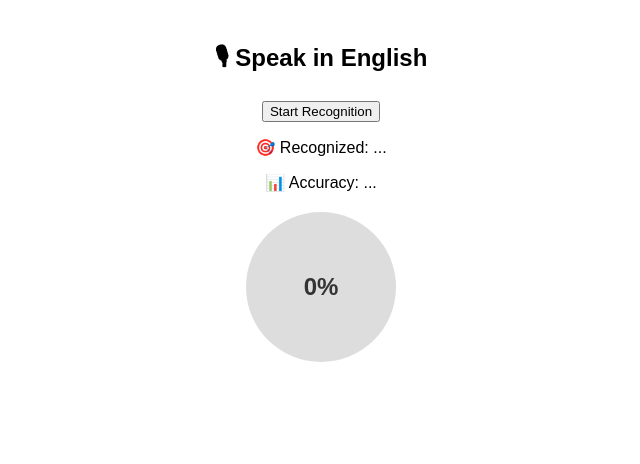
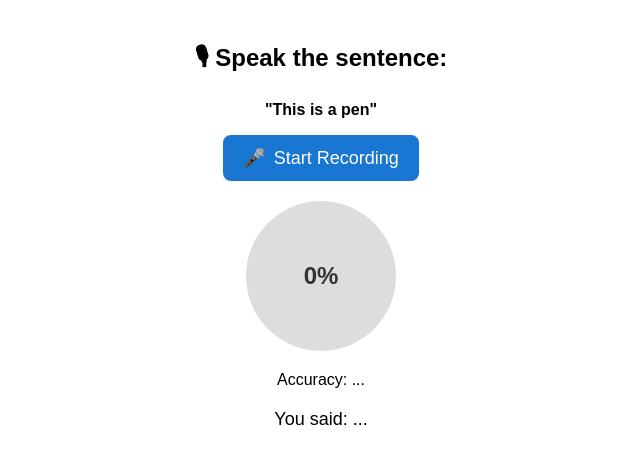
Before and after one commit to cia999g/siaspeech, a plain HTML site: page index.html in a window 1280 px wide. Shown: the whole page, without its empty margins (319-959 px from the left). Drawn offline with Linux system fonts and the light colour scheme.

Commit message:
Add files via upload

```diff
--- a/index.html
+++ b/index.html
@@ -2,18 +2,30 @@
 <html lang="en">
 <head>
   <meta charset="UTF-8" />
-  <title>Speech Accuracy</title>
+  <title>English Speaking Accuracy</title>
   <style>
     body {
       font-family: Arial, sans-serif;
       text-align: center;
       margin-top: 40px;
     }
+    #micButton {
+      padding: 12px 20px;
+      font-size: 18px;
+      background-color: #1976d2;
+      color: white;
+      border: none;
+      border-radius: 8px;
+      cursor: pointer;
+    }
+    #micIcon {
+      margin-right: 8px;
+    }
     #progressCircle {
       width: 150px;
       height: 150px;
       border-radius: 50%;
-      background: conic-gradient(#4caf50 0%, #ddd 0%);
+      background: conic-gradient(#2196f3 0%, #ddd 0%);
       display: flex;
       align-items: center;
       justify-content: center;
@@ -22,42 +34,69 @@
       font-weight: bold;
       color: #333;
     }
+    #resultDisplay {
+      font-size: 18px;
+      margin-top: 20px;
+    }
+    .wrong {
+      color: red;
+      font-weight: bold;
+    }
   </style>
 </head>
 <body>
-  <h2>🎙 Speak in English</h2>
-  <button onclick="startRecognition()">Start Recognition</button>
-
-  <p id="resultText">🎯 Recognized: <span id="recognizedText">...</span></p>
-  <p id="accuracyText">📊 Accuracy: <span id="accuracyResult">...</span></p>
+  <h2>🎙 Speak the sentence:</h2>
+  <p><strong>"This is a pen"</strong></p>
+  <button id="micButton" onclick="startRecognition()">
+    <span id="micIcon">🎤</span><span id="btnText">Start Recording</span>
+  </button>
 
   <div id="progressCircle">0%</div>
+  <p id="accuracyText">Accuracy: ...</p>
+  <div id="resultDisplay">You said: <span id="coloredResult">...</span></div>
 
   <script>
-    const targetSentence = "This is a pen";
+    const target = "This is a pen";
 
     function startRecognition() {
+      const btn = document.getElementById("btnText");
+      btn.textContent = "Recording...";
+
       const recognition = new (window.SpeechRecognition || window.webkitSpeechRecognition)();
       recognition.lang = 'en-US';
       recognition.interimResults = false;
 
       recognition.onresult = function(event) {
-        const transcript = event.results[0][0].transcript.trim();
-        document.getElementById('recognizedText').textContent = transcript;
+        const result = event.results[0][0].transcript.trim();
+        btn.textContent = "Start Recording";
 
-        const accuracy = calculateAccuracy(transcript.toLowerCase(), targetSentence.toLowerCase());
-        document.getElementById('accuracyResult').textContent = accuracy + '% 일치합니다.';
+        const accuracy = getAccuracy(result.toLowerCase(), target.toLowerCase());
+        document.getElementById("accuracyText").textContent = `Accuracy: ${accuracy}%`;
         updateProgressCircle(accuracy);
+
+        // 단어 단위 비교 → 틀린 단어는 빨간색으로 표시
+        const resultWords = result.split(" ");
+        const targetWords = target.split(" ");
+        let colored = "";
+        for (let i = 0; i < targetWords.length; i++) {
+          if (resultWords[i] && resultWords[i].toLowerCase() === targetWords[i].toLowerCase()) {
+            colored += `<span>${resultWords[i]}</span> `;
+          } else {
+            colored += `<span class="wrong">${resultWords[i] || "(missing)"}</span> `;
+          }
+        }
+        document.getElementById("coloredResult").innerHTML = colored.trim();
       };
 
       recognition.onerror = function(event) {
         alert("오류 발생: " + event.error);
+        btn.textContent = "Start Recording";
       };
 
       recognition.start();
     }
 
-    function calculateAccuracy(a, b) {
+    function getAccuracy(a, b) {
       const distance = levenshtein(a, b);
       const maxLen = Math.max(a.length, b.length);
       if (maxLen === 0) return 100;
@@ -68,14 +107,10 @@
       const dp = Array.from({ length: a.length + 1 }, () => Array(b.length + 1).fill(0));
       for (let i = 0; i <= a.length; i++) dp[i][0] = i;
       for (let j = 0; j <= b.length; j++) dp[0][j] = j;
-
       for (let i = 1; i <= a.length; i++) {
         for (let j = 1; j <= b.length; j++) {
-          if (a[i - 1] === b[j - 1]) {
-            dp[i][j] = dp[i - 1][j - 1];
-          } else {
-            dp[i][j] = 1 + Math.min(dp[i - 1][j], dp[i][j - 1], dp[i - 1][j - 1]);
-          }
+          if (a[i - 1] === b[j - 1]) dp[i][j] = dp[i - 1][j - 1];
+          else dp[i][j] = 1 + Math.min(dp[i - 1][j], dp[i][j - 1], dp[i - 1][j - 1]);
         }
       }
       return dp[a.length][b.length];
@@ -84,7 +119,7 @@
     function updateProgressCircle(percent) {
       const progress = document.getElementById("progressCircle");
       progress.textContent = percent + "%";
-      progress.style.background = `conic-gradient(#4caf50 ${percent}%, #ddd ${percent}%)`;
+      progress.style.background = `conic-gradient(#2196f3 ${percent}%, #ddd ${percent}%)`;
     }
   </script>
 </body>
```
